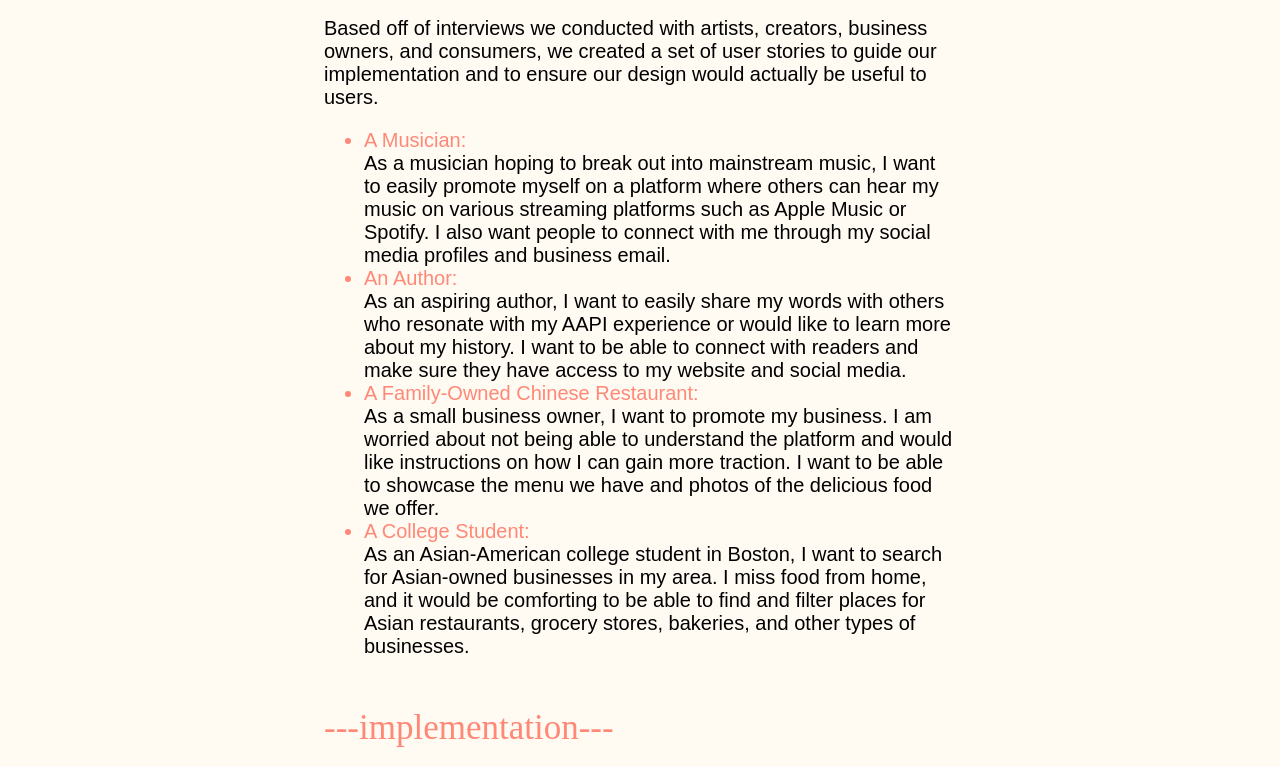
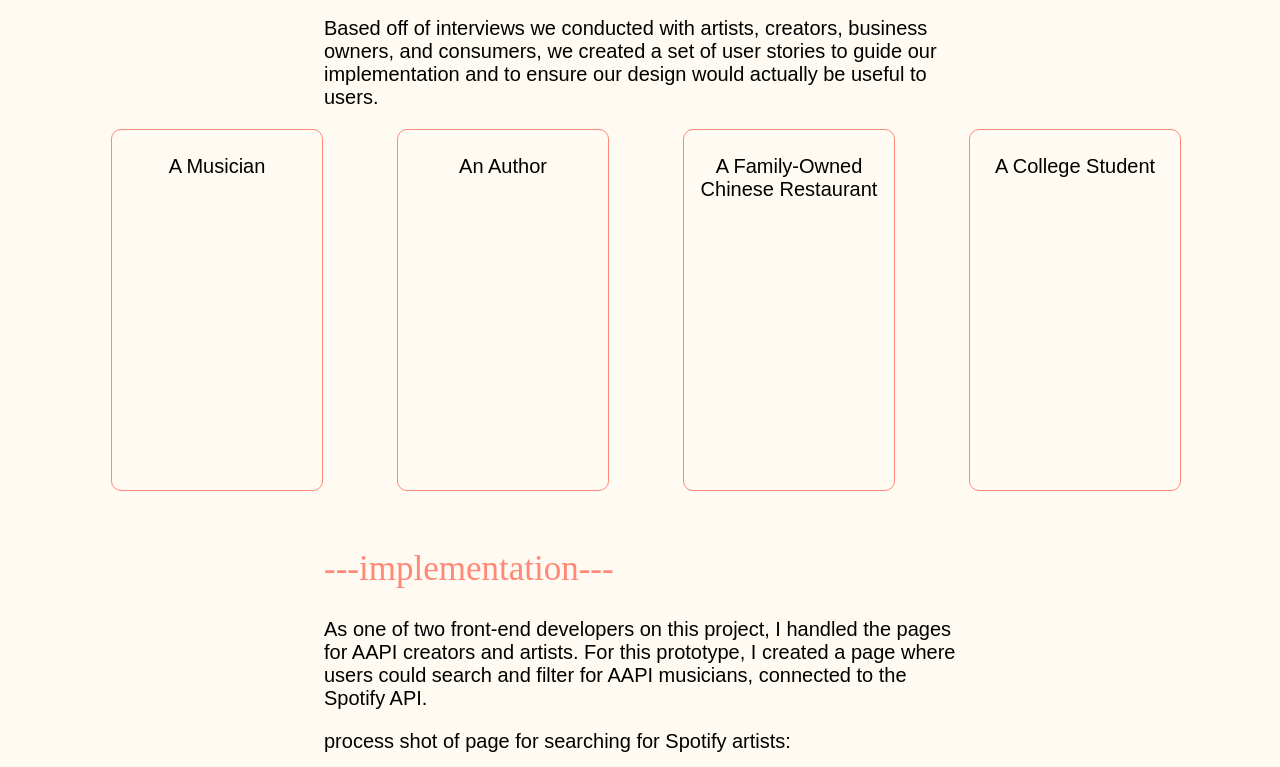
Before and after one commit to jli02/portfolio, a plain HTML site: page ablaze.html in a window 1280 px wide. Shown: the part 910-1677 px from the top of the page. Drawn offline with Linux system fonts and the light colour scheme; a web font is replaced by a local one.

Commit message:
made cards in ablaze page

```diff
--- a/ablaze.html
+++ b/ablaze.html
@@ -79,47 +79,79 @@
           implementation and to ensure our design would actually be useful to
           users.
         </p>
+      </section>
 
-        <!--turn into cards?-->
-        <ul class="body-text">
-          <li>
-            <span class="colored-text">A Musician:</span>
-            <br />
-            As a musician hoping to break out into mainstream music, I want to
-            easily promote myself on a platform where others can hear my music
-            on various streaming platforms such as Apple Music or Spotify. I
-            also want people to connect with me through my social media profiles
-            and business email.
-          </li>
-          <li>
-            <span class="colored-text">An Author:</span>
-            <br />
-            As an aspiring author, I want to easily share my words with others
-            who resonate with my AAPI experience or would like to learn more
-            about my history. I want to be able to connect with readers and make
-            sure they have access to my website and social media.
-          </li>
-          <li>
-            <span class="colored-text">A Family-Owned Chinese Restaurant:</span>
-            <br />
-            As a small business owner, I want to promote my business. I am
-            worried about not being able to understand the platform and would
-            like instructions on how I can gain more traction. I want to be able
-            to showcase the menu we have and photos of the delicious food we
-            offer.
-          </li>
+      <!--turn into cards?-->
 
-          <li>
-            <span class="colored-text">A College Student:</span>
-            <br />
-            As an Asian-American college student in Boston, I want to search for
-            Asian-owned businesses in my area. I miss food from home, and it
-            would be comforting to be able to find and filter places for Asian
-            restaurants, grocery stores, bakeries, and other types of
-            businesses.
-          </li>
-        </ul>
-      </section>
+      <div class="flip-cards">
+        <div class="flip-card">
+          <div class="flip-card-inner">
+            <div class="flip-card-front">
+              <p class="body-text">A Musician</p>
+            </div>
+            <div class="flip-card-back">
+              <p class="card-text">
+                As a musician hoping to break out into mainstream music, I want
+                to easily promote myself on a platform where others can hear my
+                music on various streaming platforms such as Apple Music or
+                Spotify. I also want people to connect with me through my social
+                media profiles and business email.
+              </p>
+            </div>
+          </div>
+        </div>
+
+        <div class="flip-card">
+          <div class="flip-card-inner">
+            <div class="flip-card-front">
+              <p class="body-text">An Author</p>
+            </div>
+            <div class="flip-card-back">
+              <p class="card-text">
+                As an aspiring author, I want to easily share my words with
+                others who resonate with my AAPI experience or would like to
+                learn more about my history. I want to be able to connect with
+                readers and make sure they have access to my website and social
+                media.
+              </p>
+            </div>
+          </div>
+        </div>
+
+        <div class="flip-card">
+          <div class="flip-card-inner">
+            <div class="flip-card-front">
+              <p class="body-text">A Family-Owned Chinese Restaurant</p>
+            </div>
+            <div class="flip-card-back">
+              <p class="card-text">
+                As a small business owner, I want to promote my business. I am
+                worried about not being able to understand the platform and
+                would like instructions on how I can gain more traction. I want
+                to be able to showcase the menu we have and photos of the
+                delicious food we offer.
+              </p>
+            </div>
+          </div>
+        </div>
+
+        <div class="flip-card">
+          <div class="flip-card-inner">
+            <div class="flip-card-front">
+              <p class="body-text">A College Student</p>
+            </div>
+            <div class="flip-card-back">
+              <p class="card-text">
+                As an Asian-American college student in Boston, I want to search
+                for Asian-owned businesses in my area. I miss food from home,
+                and it would be comforting to be able to find and filter places
+                for Asian restaurants, grocery stores, bakeries, and other types
+                of businesses.
+              </p>
+            </div>
+          </div>
+        </div>
+      </div>
 
       <section class="project-content">
         <h1 class="subheader-text colored-text">---implementation---</h1>
--- a/styles.css
+++ b/styles.css
@@ -241,7 +241,72 @@ li::marker {
 
 .video {
   display: flex;
+  flex-wrap: wrap;
   justify-content: center;
+}
+
+.flip-cards {
+  display: flex;
+  flex-wrap: wrap;
+  justify-content: space-around;
+}
+
+.flip-card {
+  background-color: transparent;
+  width: 200px;
+  height: 350px;
+  margin-bottom: 20px;
+  margin-left: 10px;
+  margin-right: 10px;
+}
+
+.flip-card-inner {
+  position: relative;
+  width: 100%;
+  height: 100%;
+  text-align: center;
+  transition: transform 0.8s;
+  transform-style: preserve-3d;
+}
+
+.flip-card:hover .flip-card-inner {
+  transform: rotateY(180deg);
+}
+
+.flip-card-front,
+.flip-card-back {
+  position: absolute;
+  width: 100%;
+  height: 100%;
+  -webkit-backface-visibility: hidden;
+  backface-visibility: hidden;
+}
+
+.flip-card-front {
+  width: 200px;
+  height: 350px;
+  background-color: transparent;
+  color: black;
+  border: 1px solid #ff8877;
+  border-radius: 10px;
+  padding: 5px;
+}
+
+.flip-card-back {
+  width: 200px;
+  height: 350px;
+  background-color: #ff8877;
+  color: black;
+  transform: rotateY(180deg);
+  border-radius: 10px;
+  padding: 5px;
+}
+
+.card-text {
+  font-family: "josefin-sans", sans-serif;
+  font-weight: 300;
+  font-style: normal;
+  font-size: 16px;
 }
 
 @media screen and (max-width: 1050px) {
```
